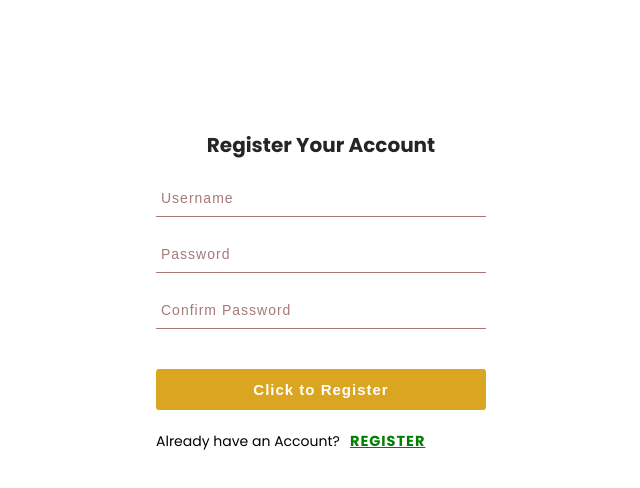
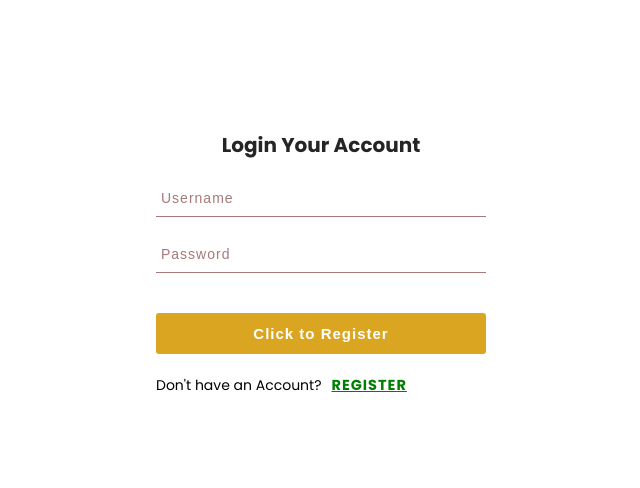
Before and after one commit to ibktommy/TaskNage, a React (Create React App) app: page / in a window 1280 px wide. Shown: the top 488 px of the page, without its empty margins (319-959 px from the left). Built offline with nearby package versions, Linux system fonts and the light colour scheme; the HTML template or start-up script is replaced by a standard one.

Commit message:
Create Login Page

```diff
--- a/src/App.js
+++ b/src/App.js
@@ -1,5 +1,6 @@
 import React from 'react'
 import Home from './pages/Home';
+import Login from './pages/Login';
 import Register from './pages/Register';
 
 function App() {
@@ -7,7 +8,8 @@ function App() {
   return (
     <div className='container'>
       {/* <Home /> */}
-      <Register />
+      {/* <Register /> */}
+      <Login />
     </div>
   );
 }
--- a/src/pages/Login.js
+++ b/src/pages/Login.js
@@ -1,8 +1,34 @@
-import React from 'react'
+import React, { useState } from 'react'
 
 const Login = () => {
+  const [username, setUsername] = useState('')
+  const [password, setPassword] = useState('')
+
+  const formSubmitHandler = (e) => {
+    e.preventDefault()
+  }
   return (
-    <div>Login</div>
+    <main className='form-main'>
+      <h3 className='form-title'>Login Your Account</h3>
+
+      <form onSubmit={formSubmitHandler}>
+        <div className="username">
+          <input type="text" placeholder='Username' value={username} onChange={(e) => setUsername(e.target.value)} />
+        </div>
+        <div className="password">
+          <input type="text" placeholder='Password' value={password} onChange={(e) => setPassword(e.target.value)} />
+        </div>
+
+        <button className="submit-form">
+          Click to Register
+        </button>
+
+        <p>
+          Don't have an Account?
+          <span>REGISTER</span>
+        </p>
+      </form>
+    </main>
   )
 }
 
--- a/src/pages/Register.js
+++ b/src/pages/Register.js
@@ -29,7 +29,7 @@ const Register = () => {
 
         <p>
           Already have an Account?
-          <span>REGISTER</span>
+          <span>LOGIN</span>
         </p>
       </form>
     </main>
```
